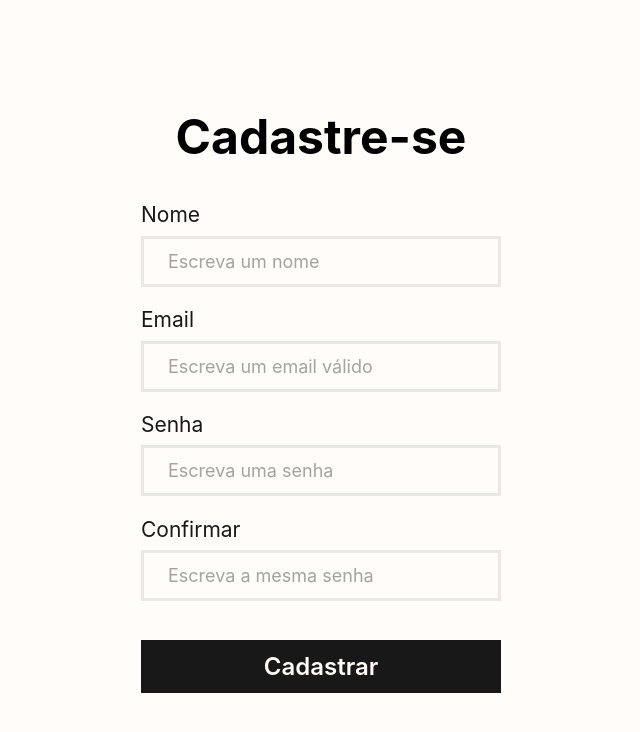
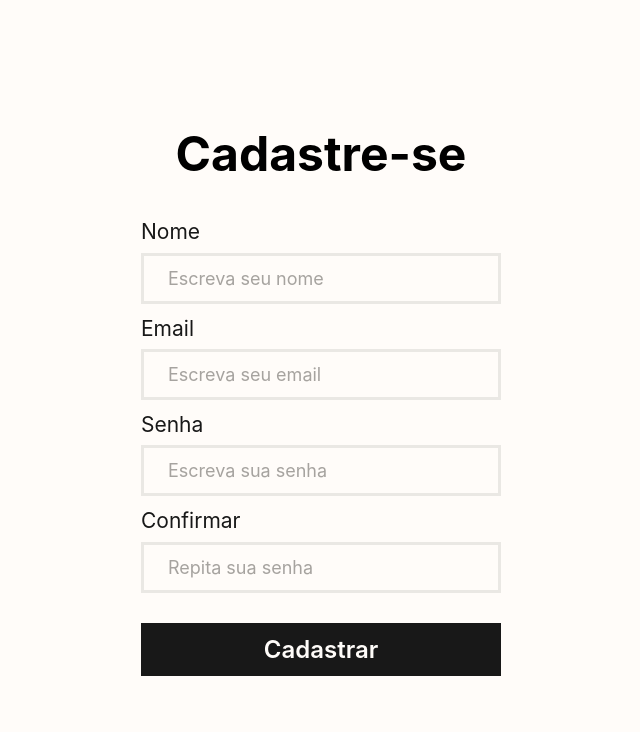
Before and after one commit to werikscs/ec-202202-ta-p2-front, a React (Vite) app: page / in a window 1280 px wide. Shown: the top 732 px of the page, without its empty margins (319-959 px from the left). Built offline with nearby package versions, Linux system fonts and the light colour scheme.

Commit message:
refactor: update handle submit

```diff
--- a/src/pages/register/index.tsx
+++ b/src/pages/register/index.tsx
@@ -1,5 +1,5 @@
 import { FormEvent, useState } from "react";
-import { errorType } from "./errorType";
+import { formErrorType, inputErrorType } from "./errorType";
 import { registerType } from "./registerType";
 import { StyledForm, StyledMain } from "./styles";
 import validateForm from "./validateForm";
@@ -11,11 +11,11 @@ export function Register({}) {
     password: "",
     confirmPassword: "",
   });
-  const [error, setError] = useState<errorType>({
-    nome: { isValid: false, message: "" },
-    email: { isValid: false, message: "" },
-    password: { isValid: false, message: "" },
-    confirmPassword: { isValid: false, message: "" },
+  const [error, setError] = useState<formErrorType>({
+    nome: { isValid: true, message: "" },
+    email: { isValid: true, message: "" },
+    password: { isValid: true, message: "" },
+    confirmPassword: { isValid: true, message: "" },
   });
 
   const handleOnChange = (e: FormEvent, key: string) => {
@@ -23,23 +23,55 @@ export function Register({}) {
       ...registerData,
       [key]: (e.target as HTMLInputElement).value,
     });
-    const errorData = validateForm(key, e, registerData, error);
-    setError({ ...errorData });
   };
 
   const handleSubmit = (e: FormEvent) => {
     e.preventDefault();
 
-    for (const prop in error) {
-      if (!error[prop as keyof errorType].isValid) return;
-    }
-
     const form = e.target as HTMLFormElement;
     const formData = new FormData(form);
     const formJson = Object.fromEntries(formData.entries());
-    console.log(formJson);
 
-    // RegisterUserAPI.register(formJson);
+    let auxError: formErrorType = {
+      nome: {
+        isValid: false,
+        message: "",
+      },
+      email: {
+        isValid: false,
+        message: "",
+      },
+      password: {
+        isValid: false,
+        message: "",
+      },
+      confirmPassword: {
+        isValid: false,
+        message: "",
+      },
+    };
+
+    for (const prop in formJson) {
+      const updatedError = validateForm(prop, formJson[prop] as string);
+      auxError = { ...auxError, [prop]: updatedError };
+    }
+
+    setError({ ...auxError });
+
+    let hasErrors = false
+
+    for (const prop in auxError) {
+      if (!auxError[prop as keyof formErrorType].isValid) {
+        hasErrors = true
+      }
+    }
+
+    if(!hasErrors){
+      console.log('deu bom')
+      // UserAPI.register(formJson);
+    }
+
+
   };
 
   return (
@@ -47,10 +79,7 @@ export function Register({}) {
       <header>
         <h1>Cadastre-se</h1>
       </header>
-      <StyledForm
-        className="form"
-        onSubmit={handleSubmit}
-      >
+      <StyledForm onSubmit={handleSubmit}>
         <label htmlFor="nome">
           <span>Nome</span>
           <input
@@ -58,7 +87,7 @@ export function Register({}) {
             name="nome"
             id="nome"
             data-testid="nome"
-            placeholder="Escreva um nome"
+            placeholder="Escreva seu nome"
             value={registerData.nome}
             onChange={(event) => handleOnChange(event, "nome")}
           />
@@ -73,7 +102,7 @@ export function Register({}) {
             name="email"
             id="email"
             data-testid="email"
-            placeholder="Escreva um email válido"
+            placeholder="Escreva seu email"
             value={registerData.email}
             onChange={(event) => handleOnChange(event, "email")}
           />
@@ -88,7 +117,7 @@ export function Register({}) {
             name="password"
             id="password"
             data-testid="password"
-            placeholder="Escreva uma senha"
+            placeholder="Escreva sua senha"
             value={registerData.password}
             onChange={(event) => handleOnChange(event, "password")}
           />
@@ -103,7 +132,7 @@ export function Register({}) {
             name="confirmPassword"
             id="confirmPassword"
             data-testid="confirmPassword"
-            placeholder="Escreva a mesma senha"
+            placeholder="Repita sua senha"
             value={registerData.confirmPassword}
             onChange={(event) => handleOnChange(event, "confirmPassword")}
           />
--- a/src/pages/register/validateForm.ts
+++ b/src/pages/register/validateForm.ts
@@ -1,111 +1,22 @@
-import { FormEvent } from "react";
-import { errorType } from "./errorType";
-import { registerType } from "./registerType";
+import { inputErrorType } from "./errorType";
 
 export default function validateForm(
   key: string,
-  e: FormEvent,
-  registerData: registerType,
-  error: errorType
-): errorType {
-  let errorData = error;
+  value: string
+): inputErrorType {
+  const formattedValue = value.trim();
+  const error: inputErrorType = {
+    isValid: true,
+    message: "",
+  };
 
   if (key === "nome") {
-    const nome = (e.target as HTMLInputElement).value.trim();
-
-    if (nome.length === 0) {
-      errorData = {
-        ...error,
-        nome: { isValid: false, message: "Nome não pode ser vazio" },
-      };
-    } else {
-      errorData = {
-        ...error,
-        nome: { isValid: true, message: "" },
-      };
+    if (formattedValue.length < 2) {
+      error.isValid = false;
+      error.message = "Nome deve ter pelo menos dois caracteres";
     }
-
-    if (nome.length > 0) {
-      if (nome.length < 4) {
-        errorData = {
-          ...error,
-          nome: { isValid: false, message: "Nome deve ter mais de 3 letras" },
-        };
-      } else {
-        errorData = {
-          ...error,
-          nome: { isValid: true, message: "" },
-        };
-      }
-    }
-    return errorData;
+    return error;
   }
 
-  if (key === "email") {
-    const email = (e.target as HTMLInputElement).value.trim();
-
-    if (email.length === 0) {
-      errorData = {
-        ...error,
-        email: { isValid: false, message: "Email não pode ser vazio" },
-      };
-    } else {
-      errorData = {
-        ...error,
-        email: { isValid: true, message: "" },
-      };
-    }
-
-    return errorData;
-  }
-
-  if (key === "password") {
-    const password = (e.target as HTMLInputElement).value;
-
-    if (password.length === 0) {
-      errorData = {
-        ...error,
-        password: { isValid: false, message: "Password não pode ser vazio" },
-      };
-    } else {
-      errorData = {
-        ...error,
-        password: { isValid: true, message: "" },
-      };
-    }
-
-    return errorData;
-  }
-
-  if (key === "confirmPassword" || key === "password") {
-    const input = (e.target as HTMLInputElement).value;
-    let confirmPassword = "";
-    let password = "";
-
-    if (key === "confirmPassword") {
-      confirmPassword = input;
-      password = registerData.password;
-    } else {
-      confirmPassword = registerData.confirmPassword;
-      password = input;
-    }
-
-    if (confirmPassword !== password) {
-      errorData = {
-        ...error,
-        confirmPassword: {
-          isValid: false,
-          message: "As senhas devem ser iguais",
-        },
-      };
-    } else {
-      errorData = {
-        ...error,
-        confirmPassword: { isValid: true, message: "" },
-      };
-    }
-
-    return errorData;
-  }
-  return errorData;
+  return error;
 }
```
Also changed, not shown: src/pages/register/errorType.ts (+7 -5 lines).
